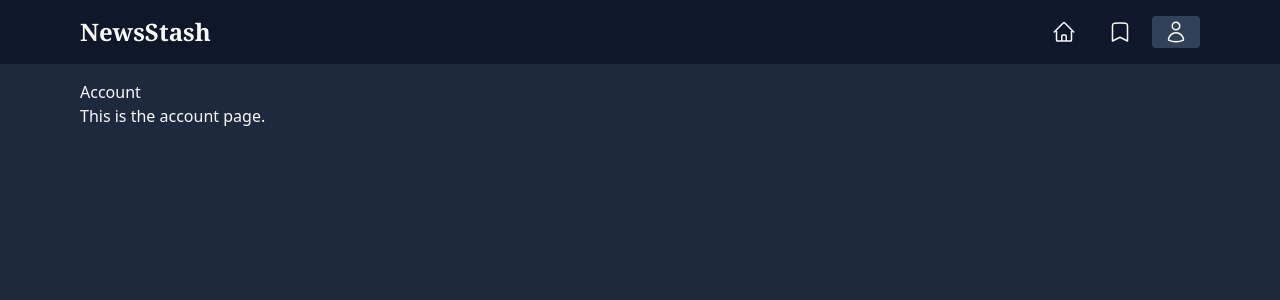
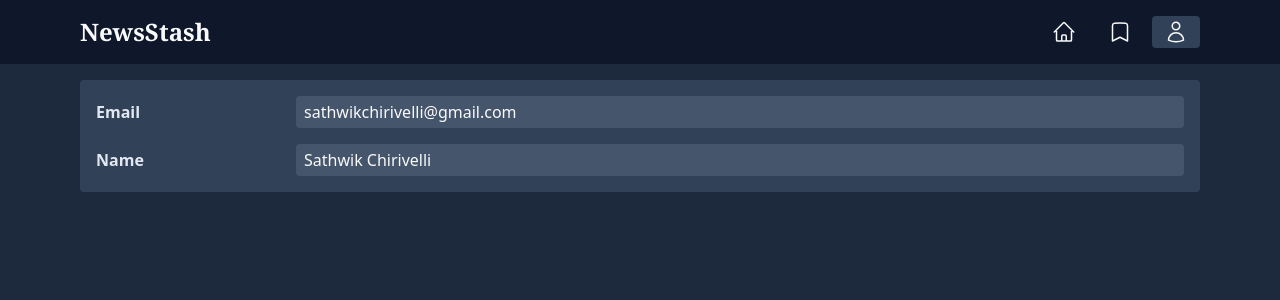
Before and after one commit to chirivelli/rss-frontend, a React (Vite) app: page /account in a window 1280 px wide. Shown: the top 300 px of the page. Built offline with nearby package versions, Linux system fonts and the light colour scheme.

Commit message:
Updated Account page

```diff
--- a/src/routes/Account.tsx
+++ b/src/routes/Account.tsx
@@ -1,8 +1,23 @@
 export default function Account() {
-  return (
-    <div>
-      <h1>Account</h1>
-      <p>This is the account page.</p>
-    </div>
-  );
+    return (
+        <div className='grid gap-4 rounded bg-slate-700 p-4'>
+            <div className='grid grid-cols-[200px_1fr] items-center'>
+                <label className='font-semibold text-slate-200'>Email</label>
+                <input
+                    className='rounded bg-slate-600 px-2 py-1'
+                    disabled
+                    value={'sathwikchirivelli@gmail.com'}
+                />
+            </div>
+
+            <div className='grid grid-cols-[200px_1fr] items-center'>
+                <label className='font-semibold text-slate-200'>Name</label>
+                <input
+                    className='rounded bg-slate-600 px-2 py-1'
+                    disabled
+                    value={'Sathwik Chirivelli'}
+                />
+            </div>
+        </div>
+    )
 }
```
